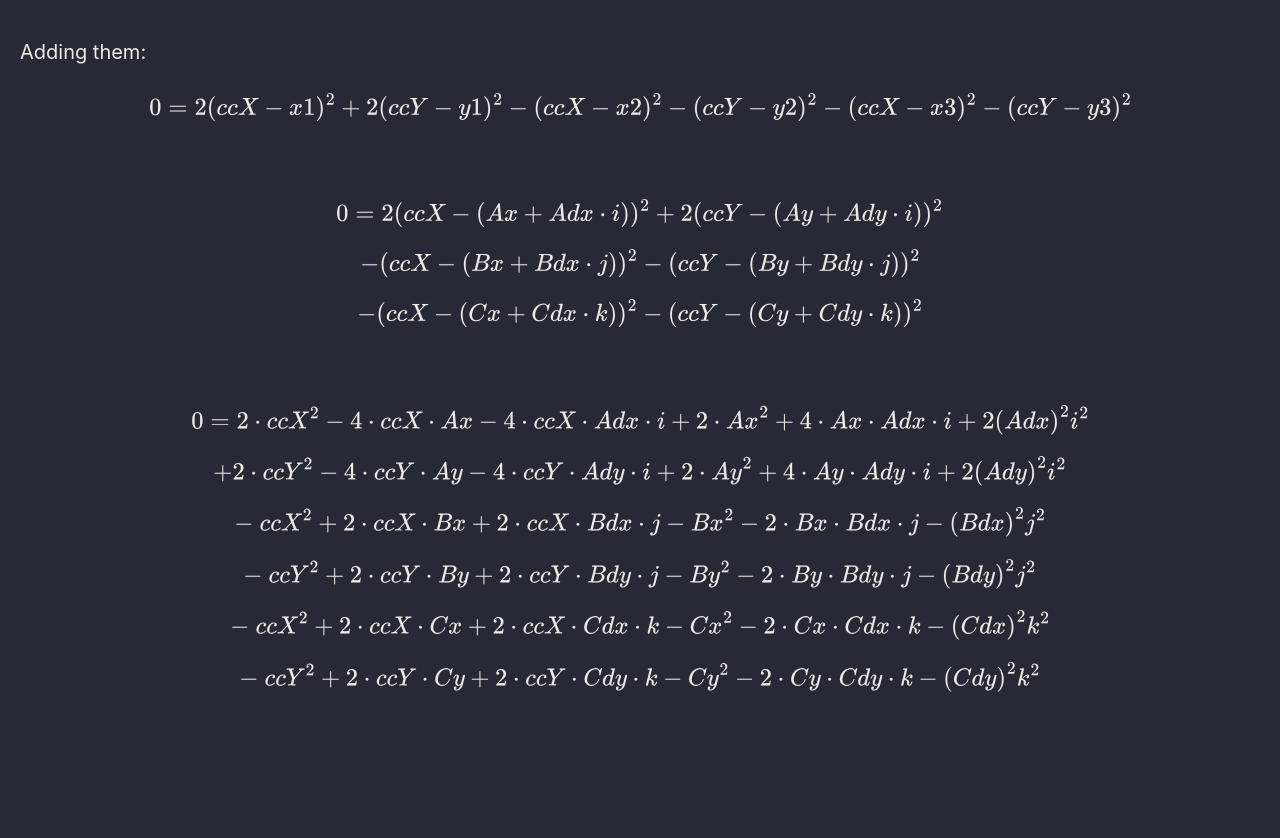
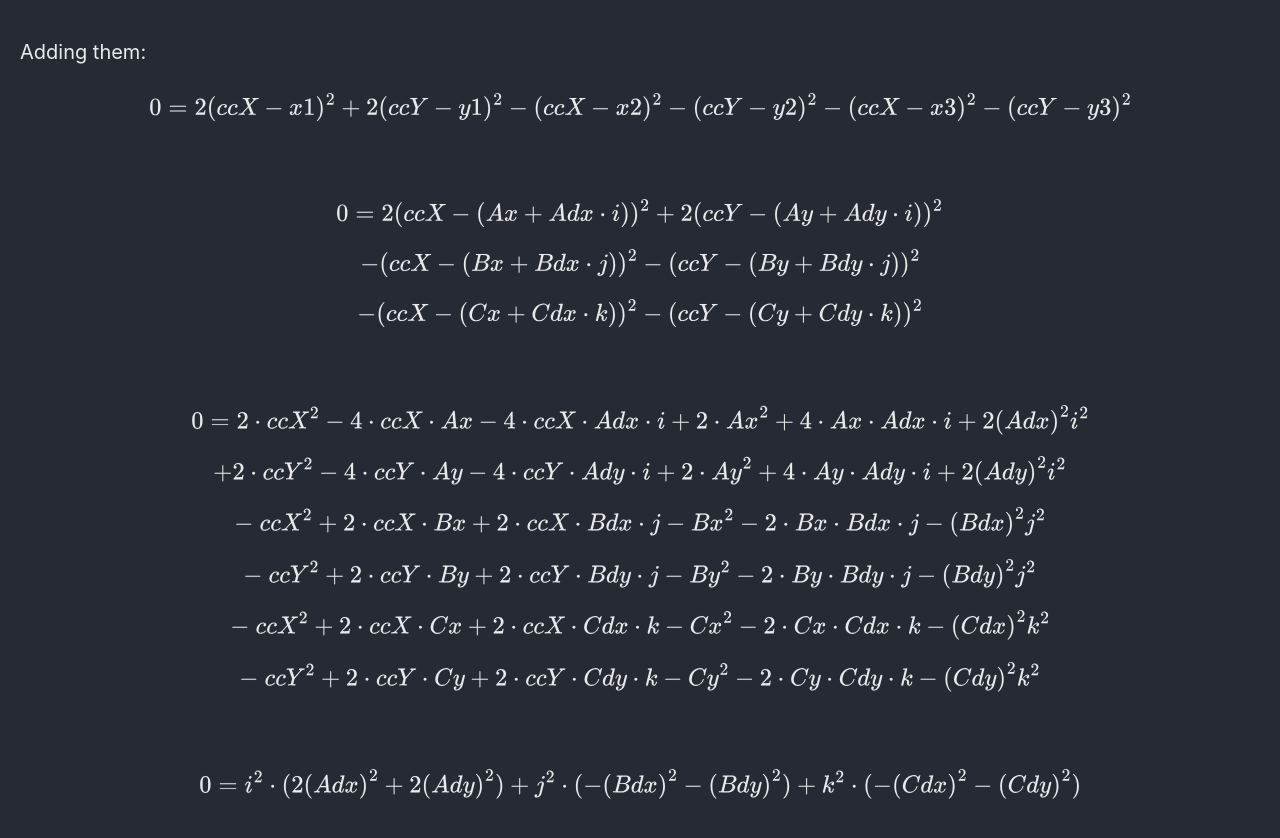
Before and after one commit to Connor-McCartney/Connor-McCartney.github.io, a Jekyll site: the page built from _pages/cryptography/other/Geometry-Hash-Balsn-CTF-2023.md, in a window 1280 px wide and 900 px high, scrolled down 4816 px. Shown: the top 838 px of the window. Built offline with Jekyll 4.4.1, drawn with Linux system fonts in a browser that asks for light colours; cached includes are drawn as plain includes; before the commit the page ends 5615 px from its top, so only the background shows below that.

Commit message:
Update Geometry-Hash-Balsn-CTF-2023.md

```diff
--- a/_pages/cryptography/other/Geometry-Hash-Balsn-CTF-2023.md
+++ b/_pages/cryptography/other/Geometry-Hash-Balsn-CTF-2023.md
@@ -209,3 +209,7 @@ $$- \ {ccX}^2 + 2 \cdot ccX \cdot Cx + 2 \cdot ccX \cdot Cdx \cdot k - {Cx}^2 -
 $$- \ {ccY}^2 + 2 \cdot ccY \cdot Cy + 2 \cdot ccY \cdot Cdy \cdot k - {Cy}^2 - 2 \cdot Cy \cdot Cdy \cdot k - {(Cdy)}^2 k^2$$
 
 <br>
+
+$$0 = i^2 \cdot (2{(Adx)}^2 + 2{(Ady)}^2) + j^2 \cdot (-{(Bdx)}^2 - {(Bdy)}^2) + k^2 \cdot (-{(Cdx)}^2 - {(Cdy)}^2)$$
+
+$$ $$
```
